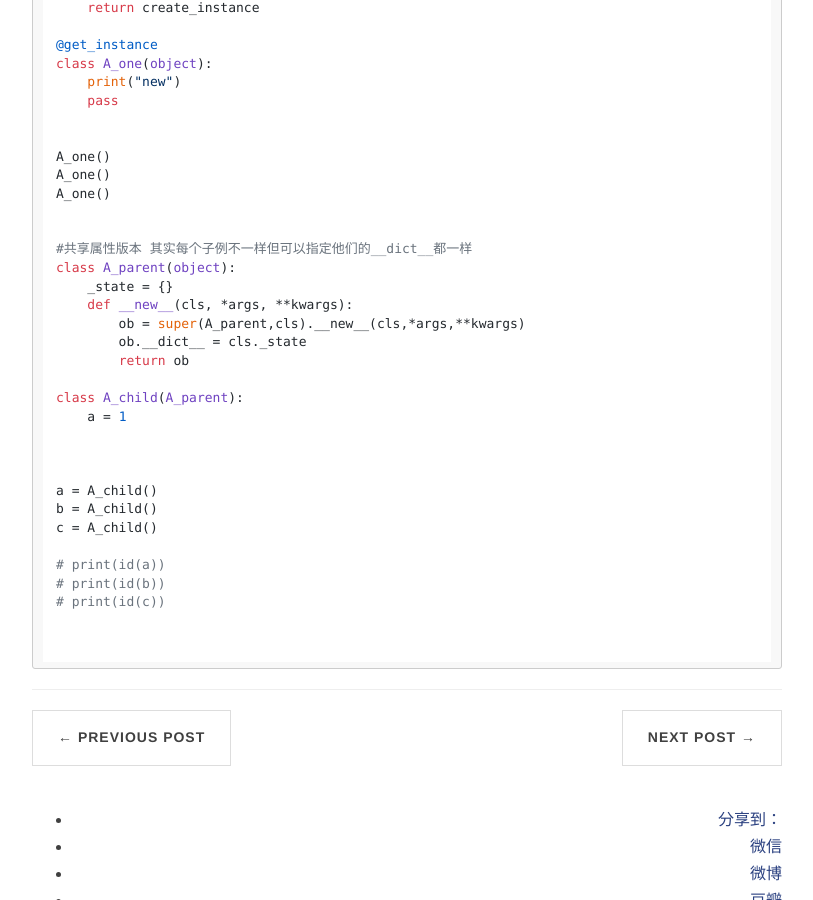
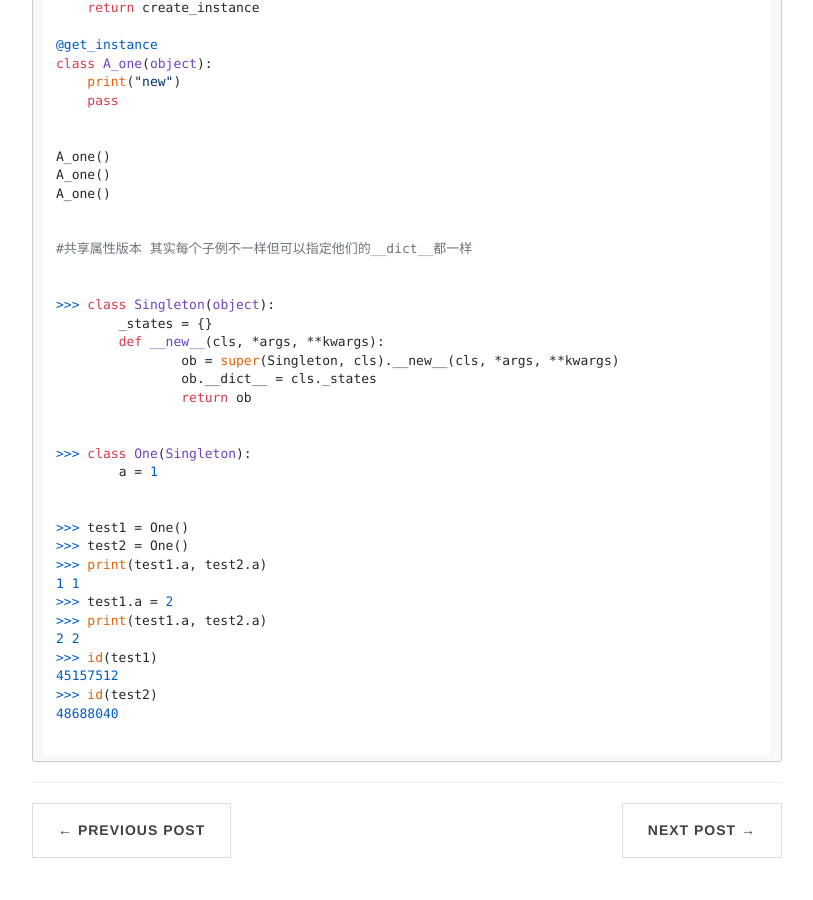
Before and after one commit to Mhh123/4399abc.io, a Jekyll site: the page built from _posts/2018-05-09-单例模式的实现.md, in a window 1280 px wide and 900 px high, scrolled down 1618 px. Shown: the whole window, without its empty margins (233-1046 px from the left). Built offline with Jekyll 4.4.1, drawn with Linux system fonts in a browser that asks for light colours; nearby versions of some CDN libraries; comment, search, counter and statistics services are not loaded.

Commit message:
add 2018-05-09-单例模式的实现.md

````diff
--- a/_posts/2018-05-09-单例模式的实现.md
+++ b/_posts/2018-05-09-单例模式的实现.md
@@ -75,25 +75,30 @@
 
 
 #共享属性版本 其实每个子例不一样但可以指定他们的__dict__都一样
-class A_parent(object):
-    _state = {}
-    def __new__(cls, *args, **kwargs):
-        ob = super(A_parent,cls).__new__(cls,*args,**kwargs)
-        ob.__dict__ = cls._state
-        return ob
-
-class A_child(A_parent):
-    a = 1
 
 
-
-a = A_child()
-b = A_child()
-c = A_child()
-
-# print(id(a))
-# print(id(b))
-# print(id(c))
+>>> class Singleton(object):
+	_states = {}
+	def __new__(cls, *args, **kwargs):
+		ob = super(Singleton, cls).__new__(cls, *args, **kwargs)
+		ob.__dict__ = cls._states
+		return ob
 
 
+>>> class One(Singleton):
+	a = 1
+
+
+>>> test1 = One()
+>>> test2 = One()
+>>> print(test1.a, test2.a)
+1 1
+>>> test1.a = 2
+>>> print(test1.a, test2.a)
+2 2
+>>> id(test1)
+45157512
+>>> id(test2)
+48688040
+
 ```
````
